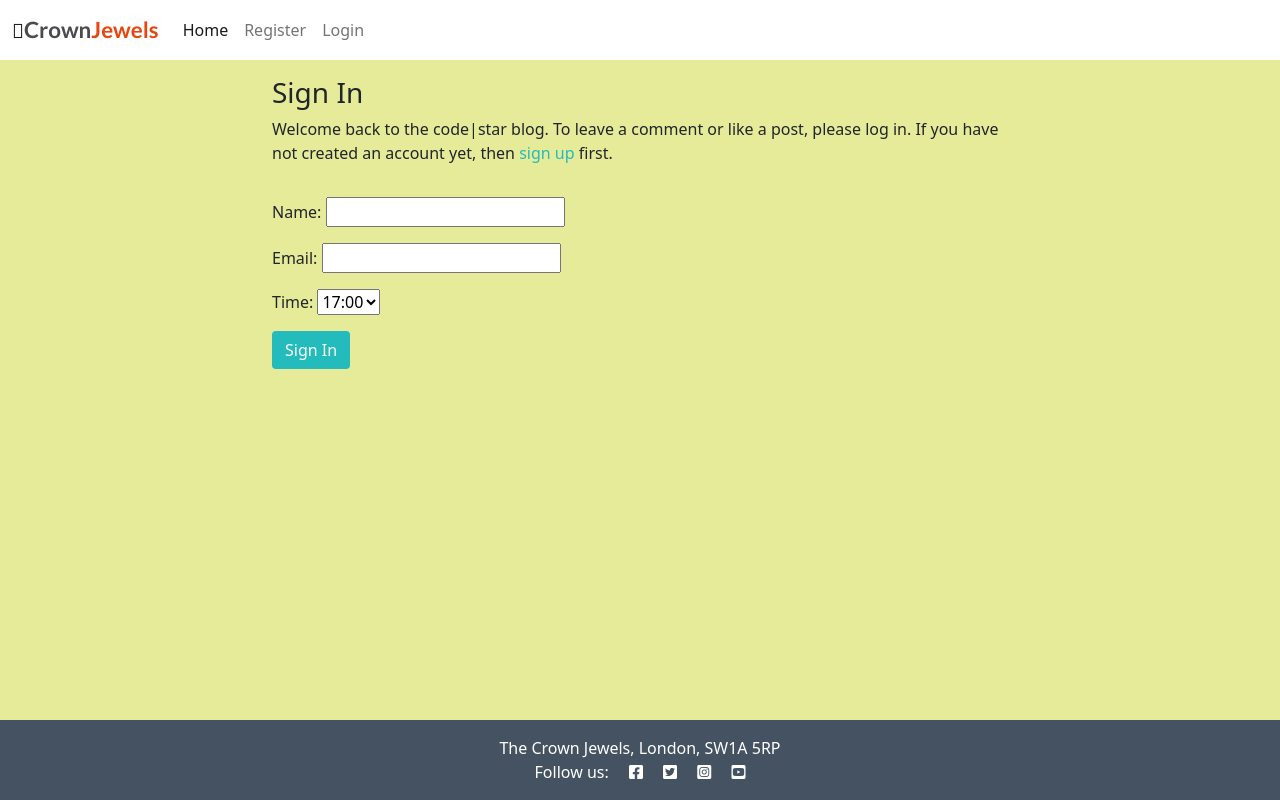
After one commit to townsend75/Portfolio-4, a Django app: template templates/accounts/login.html in a window 1280 px wide. The commit adds this page. Run offline with Django 3.2, Linux system fonts and the light colour scheme; the template is opened without the code that fills it: values that come from a table or form of the project are taken from there, others are empty; some libraries are stand-ins or nearby versions.

Commit message:
add booking form without date as yet

```diff
--- a/CROWN_JEWELS/settings.py
+++ b/CROWN_JEWELS/settings.py
@@ -58,8 +58,8 @@
 
 SITE_ID = 1
 
-LOGIN_REDIRECT = '/'
-LOGOUT_REDIRECT = '/'
+LOGIN_REDIRECT_URL = '/'
+LOGOUT_REDIRECT_URL = '/'
 
 MIDDLEWARE = [
     'django.middleware.security.SecurityMiddleware',
--- a/CROWN_JEWELS/urls.py
+++ b/CROWN_JEWELS/urls.py
@@ -17,8 +17,8 @@
 from django.urls import path, include
 
 urlpatterns = [
-    path('admin/', admin.site.urls),
+    path('admin/', admin.site.urls, name='admin'),
+    path('summernote/', include('django_summernote.urls')),
+    path('', include('booking.urls'), name='booking_urls'),
     path('accounts/', include('allauth.urls')),
-    # path('', include('booking.urls'))
-    path('summernote/', include('django_summernote.urls')),
 ]
--- /dev/null
+++ b/booking/forms.py
@@ -0,0 +1,22 @@
+from django import forms
+from datetime import datetime
+
+TIME_CHOICES = (
+    ('17:00', '17:00'),
+    ('17:30', '17:30'),
+    ('18:00', '18:00'),
+    ('18:30', '18:30'),
+    ('19:00', '19:00'),
+    ('19:30', '19:30'),
+    ('20:00', '20:00'),
+    ('20:30', '20:30'),
+    ('21:00', '21:00'),
+)
+
+
+class BookingForm(forms.Form):
+    name = forms.CharField(max_length=80, required=True)
+    email = forms.EmailField(required=True)
+    number_of_guests = forms.IntegerField
+    date = forms.DateField
+    time = forms.ChoiceField(choices=TIME_CHOICES)
--- a/booking/urls.py
+++ b/booking/urls.py
@@ -0,0 +1,8 @@
+from . import views
+from django.urls import path
+
+
+urlpatterns = [
+    path('', views.BookingFormView.as_view(), name='home')
+
+]
--- a/static/css/style.css
+++ b/static/css/style.css
@@ -26,8 +26,8 @@
 }
 
 .main-bg {
-    background-color: #353942;
-    background-image href='https://www.freeimages.com/photo/bar-shots-2-1536476'>
+    background-color: #e6eb9a;
+
 }
 
 .card {
--- /dev/null
+++ b/templates/accounts/login.html
@@ -0,0 +1,34 @@
+{% extends "base.html" %}
+
+{% load i18n %}
+{% load account socialaccount %}
+
+{% block head_title %}{% trans "Sign In" %}{% endblock %}
+
+{% block content %}
+
+<div class="container">
+    <div class="row">
+        <div class="col-md-8 mt-3 offset-md-2">
+            <h3>{% trans "Sign In" %}</h3>
+
+            <p>{% blocktrans %}Welcome back to the code|star blog. To leave a comment or like a post, please log in. If
+                you
+                have not created an account yet, then <a class="link" href="{{ signup_url }}">sign up</a>
+                first.{% endblocktrans %}</p>
+        </div>
+    </div>
+    <div class="row">
+        <div class="col-md-8 mt-3 offset-md-2">
+            <form class="login" method="POST" action="{% url 'account_login' %}">
+                {% csrf_token %}
+                {{ form.as_p }}
+                {% if redirect_field_value %}
+                <input type="hidden" name="{{ redirect_field_name }}" value="{{ redirect_field_value }}" />
+                {% endif %}
+                <button class="btn btn-signup right" type="submit">{% trans "Sign In" %}</button>
+            </form>
+        </div>
+    </div>
+</div>
+{% endblock %}
--- a/templates/base.html
+++ b/templates/base.html
@@ -51,9 +51,7 @@
                     <li class="nav-item">
                         <a class="nav-link" href="{% url 'account_login' %}">Login</a>
                     </li>
-                    <li class="nav-item">
-                        <a class="nav-link" href="{% url 'admin' %}">Admin</a>
-                    </li>
+
                     {% endif %}
 
                 </ul>
```
Also changed, not shown: booking/views.py (+15 -1 lines), templates/accounts/logout.html (added, +29 -0 lines), templates/accounts/signup.html (added, +31 -0 lines), templates/booking.html (+10 -0 lines), templates/home.html (added, +10 -0 lines), templates/reviews.html (+16 -0 lines).
